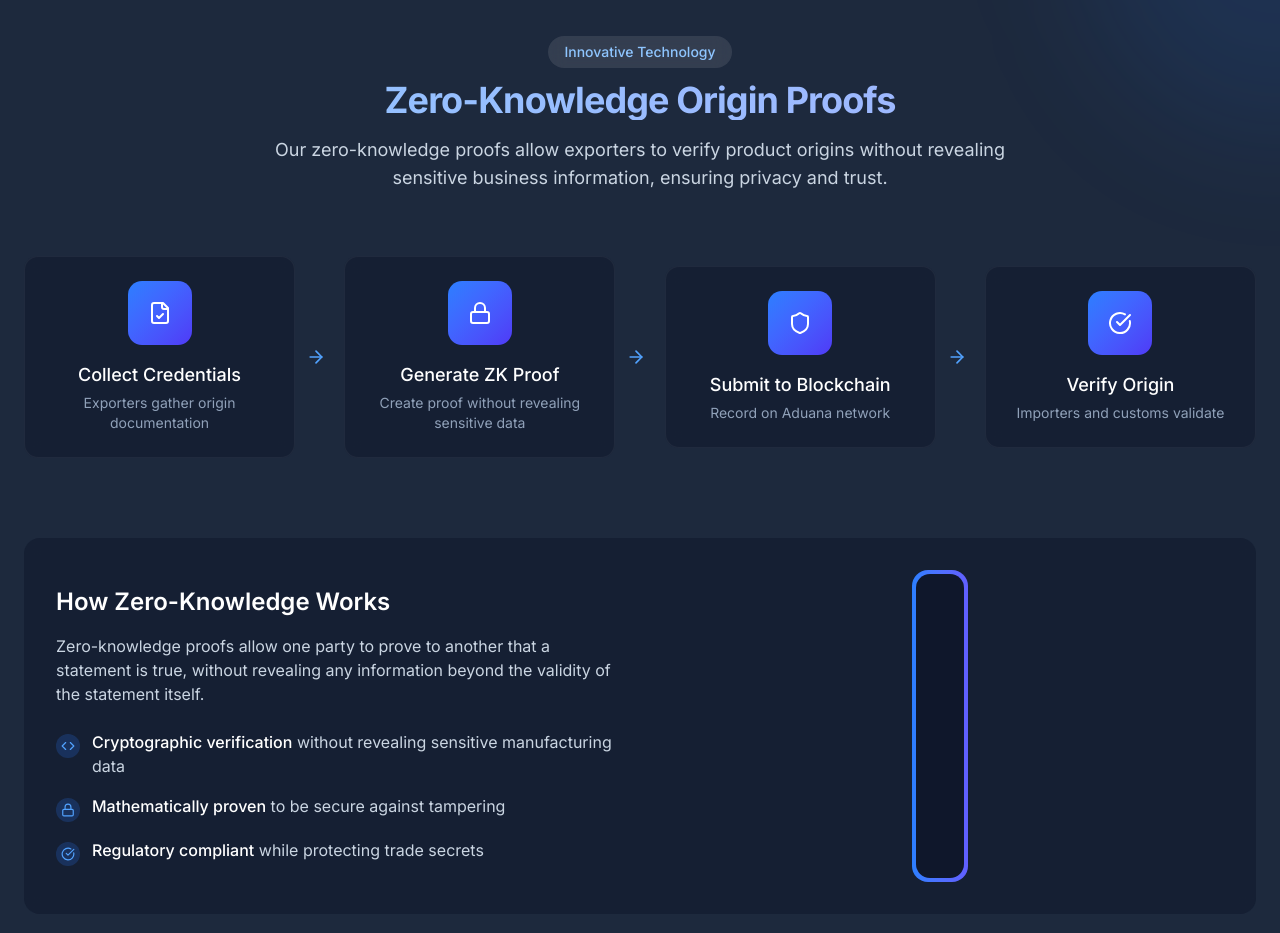
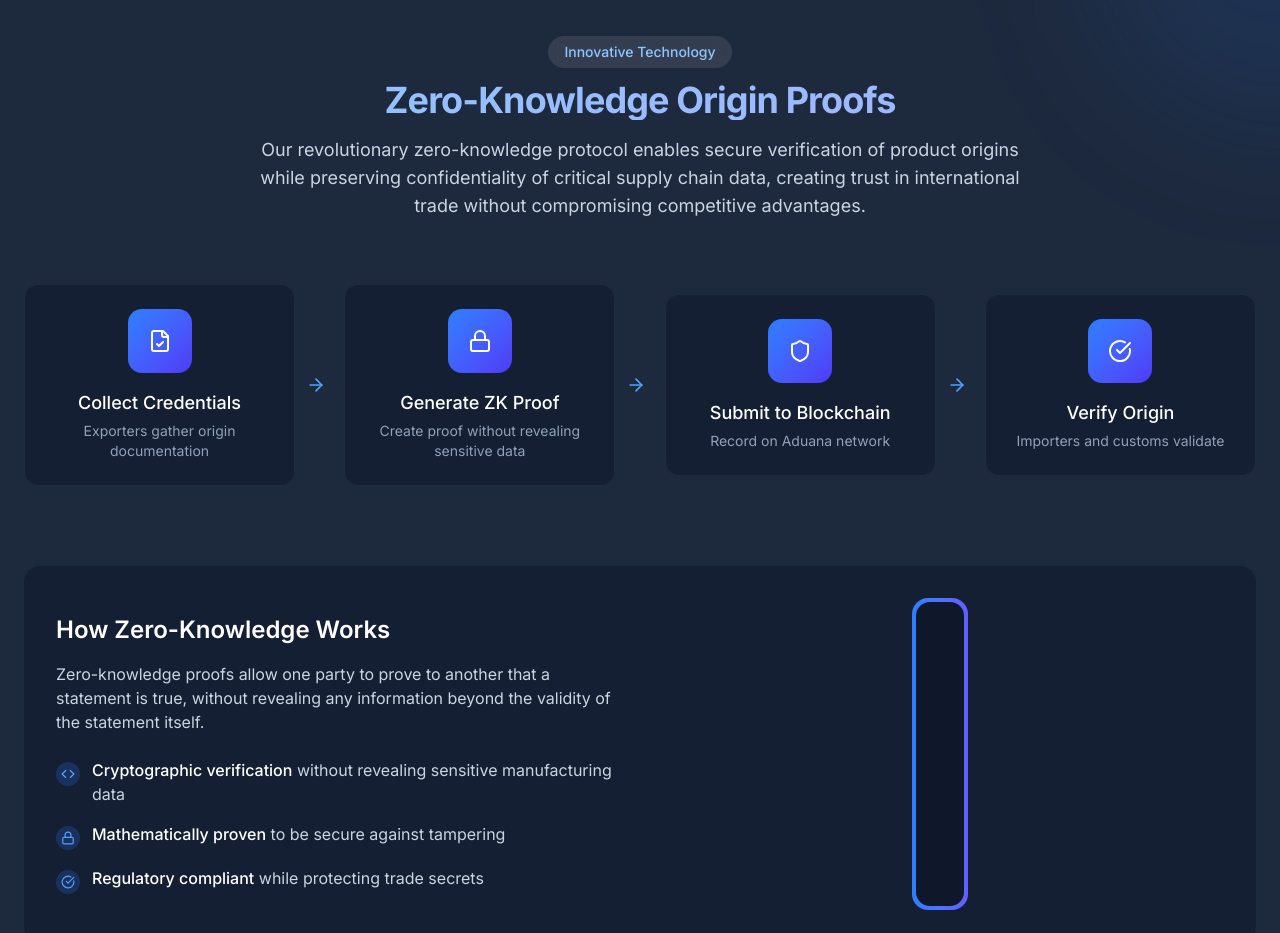
Before and after one commit to ArsCodeAmatoria/aduana, a Next.js app in the folder frontend/: page / in a window 1280 px wide. Shown: the part 1620-2553 px from the top of the page. Built offline with nearby package versions, Linux system fonts and the light colour scheme.

Commit message:
Update Zero-Knowledge Origin Proofs description to match modern style

```diff
--- a/frontend/src/components/landing/zk-origin.tsx
+++ b/frontend/src/components/landing/zk-origin.tsx
@@ -71,7 +71,7 @@ export function ZkOriginProofs() {
           <h2 className="text-4xl font-bold tracking-tight mb-4 text-transparent bg-clip-text bg-gradient-to-r from-blue-300 to-indigo-300">Zero-Knowledge Origin Proofs</h2>
 
           <p className="text-slate-300 md:text-lg max-w-3xl mx-auto">
-            Our zero-knowledge proofs allow exporters to verify product origins without revealing sensitive business information, ensuring privacy and trust.
+            Our revolutionary zero-knowledge protocol enables secure verification of product origins while preserving confidentiality of critical supply chain data, creating trust in international trade without compromising competitive advantages.
           </p>
         </motion.div>
 
```
